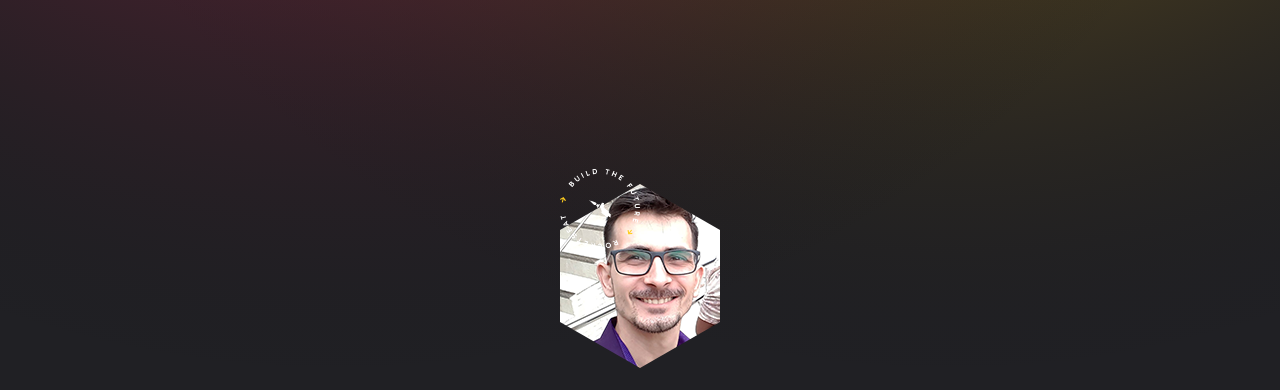
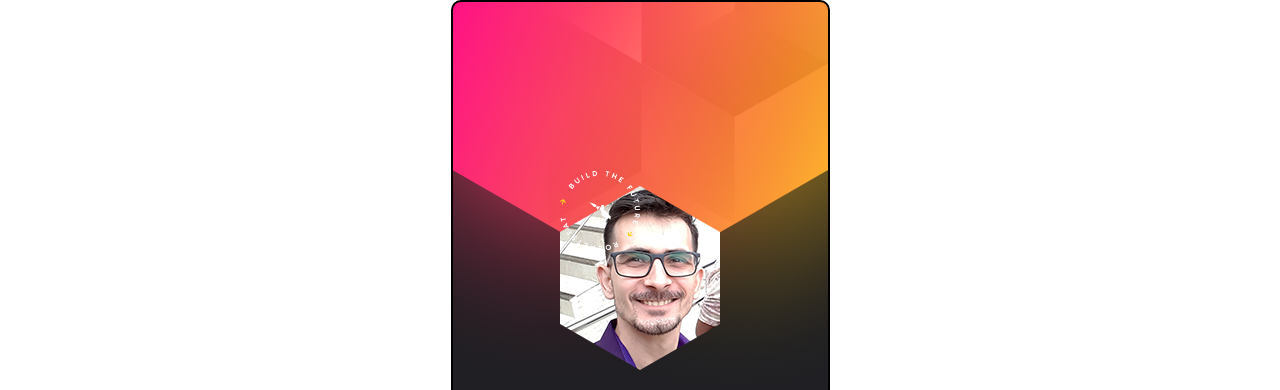
Before and after one commit to leonamsalomao/cracha-NLW, a plain HTML site: page index.html in a window 1280 px wide. Shown: the top 390 px of the page. Drawn offline with Linux system fonts and the light colour scheme.

Commit message:
Update style.css

```diff
--- a/style.css
+++ b/style.css
@@ -18,9 +18,14 @@ body {
 
 main {
   background: url(images/background.svg) no-repeat center/cover;
-  width: 100vw;
+  /*width: 100vw;
   min-height: 812px;
-  height: 10vh;
+  height: 10vh;*/
+
+   width: 375px;
+  height: 812px;
+  border: 2px solid;
+  border-radius: 10px;
 }
 
 .container {
```
